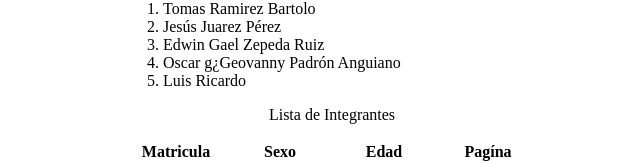
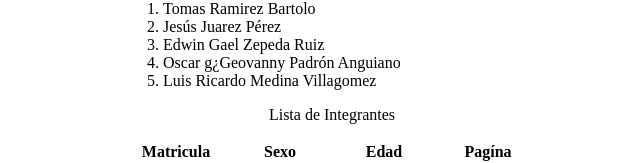
Before and after one commit to TomyCodigoInsanoRamirez/CodeBuilders, a plain HTML site: page index.html in a window 1280 px wide. Shown: the part 137-300 px from the top of the page, without its empty margins (308-948 px from the left). Drawn offline with Linux system fonts and the light colour scheme.

Commit message:
Update index.html

```diff
--- a/index.html
+++ b/index.html
@@ -21,7 +21,7 @@
         <li>Jesús Juarez Pérez</li>
         <li>Edwin Gael Zepeda Ruiz</li>
         <li>Oscar g¿Geovanny Padrón Anguiano</li>
-        <li>Luis Ricardo </li>
+        <li>Luis Ricardo Medina Villagomez </li>
     </ol>
 
     <table>
```
